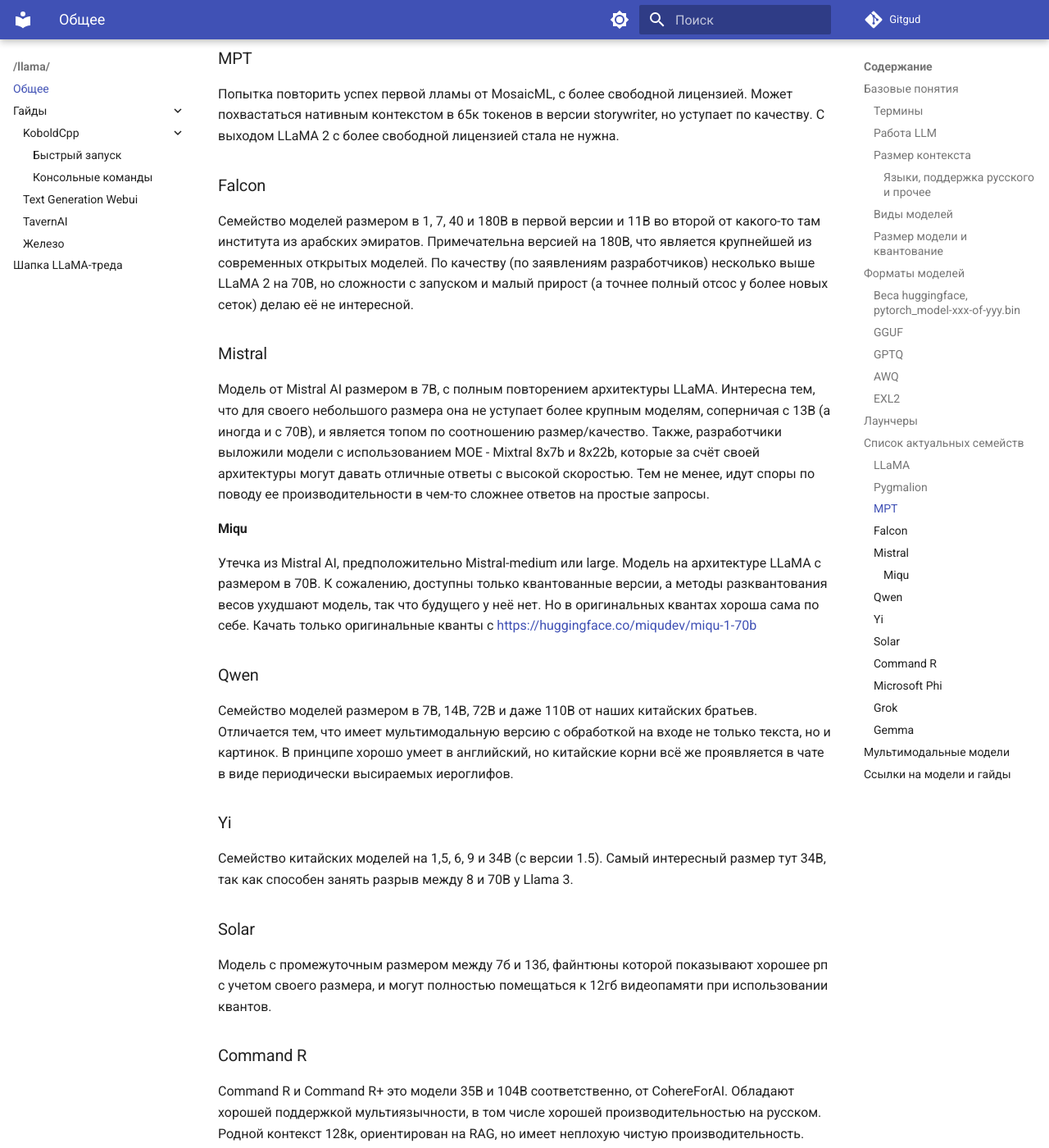
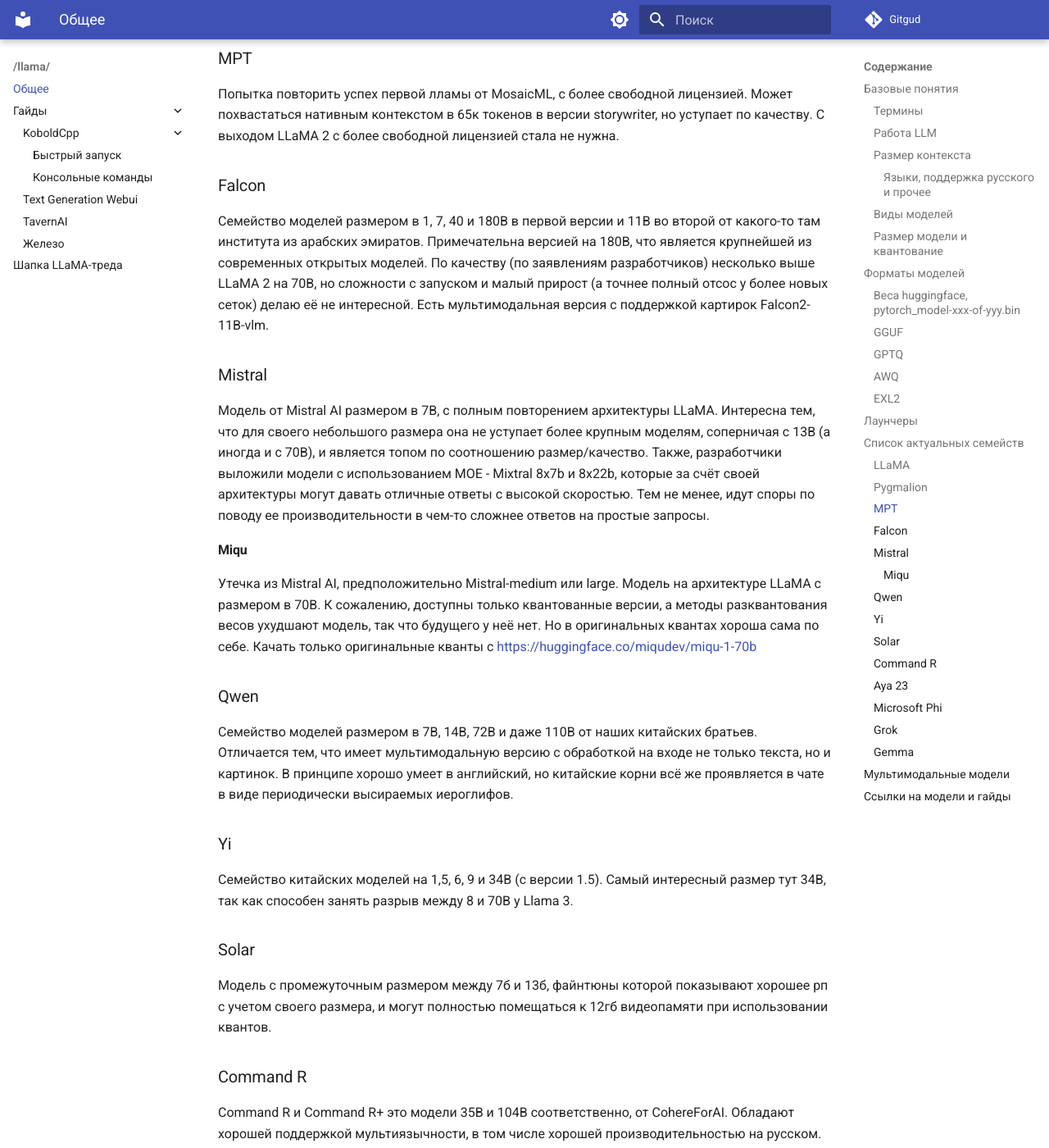
Before and after one commit to 2ch-ai/wiki, an MkDocs documentation site: the page built from docs/llama/index.md, in a window 1280 px wide and 1400 px high, scrolled down 10400 px. Shown: the whole window at 82% size. Built offline with MkDocs 1.6.1 and Material for MkDocs 9.7.7, drawn with Linux system fonts in a browser that asks for light colours; some of the changed text lies outside the part shown.

Commit message:
Update index.md

```diff
--- a/docs/llama/index.md
+++ b/docs/llama/index.md
@@ -198,7 +198,7 @@
 
 ### Falcon
 
-Семейство моделей размером в 1, 7, 40 и 180B в первой версии и 11B во второй от какого-то там института из арабских эмиратов. Примечательна версией на 180B, что является крупнейшей из современных открытых моделей. По качеству (по заявлениям разработчиков) несколько выше LLaMA 2 на 70B, но сложности с запуском и малый прирост (а точнее полный отсос у более новых сеток) делаю её не интересной.
+Семейство моделей размером в 1, 7, 40 и 180B в первой версии и 11B во второй от какого-то там института из арабских эмиратов. Примечательна версией на 180B, что является крупнейшей из современных открытых моделей. По качеству (по заявлениям разработчиков) несколько выше LLaMA 2 на 70B, но сложности с запуском и малый прирост (а точнее полный отсос у более новых сеток) делаю её не интересной. Есть мультимодальная версия с поддержкой картирок Falcon2-11B-vlm.
 
 ### Mistral
 
@@ -223,6 +223,10 @@
 ### Command R
 
 Command R и Command R+ это модели 35B и 104B соответственно, от CohereForAI. Обладают хорошей поддержкой мультиязычности, в том числе хорошей производительностью на русском. Родной контекст 128к, ориентирован на RAG, но имеет неплохую чистую производительность.
+
+### Aya 23
+
+Модели размером в 8B и 35B от CohereForAI с упором на многоязычность, 23 официальных языка, включая русский.
 
 ### Microsoft Phi
 
```
